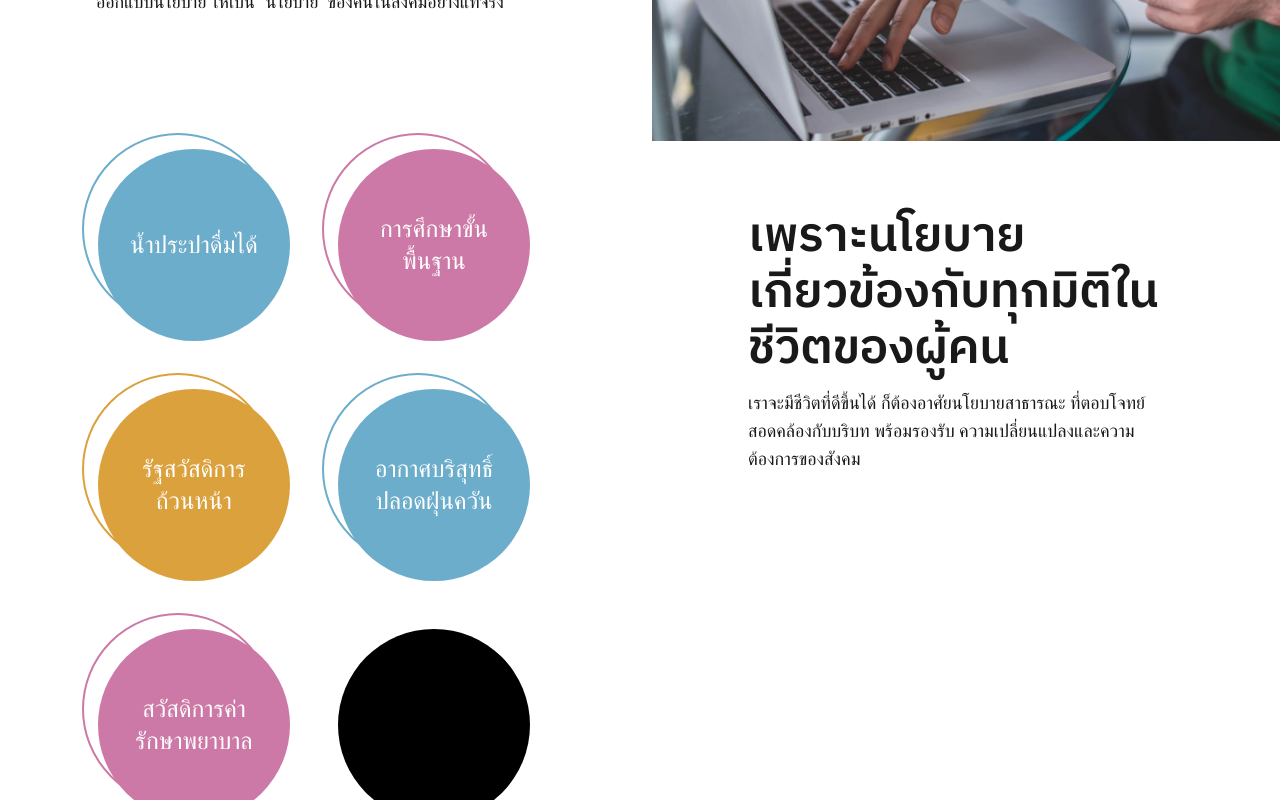
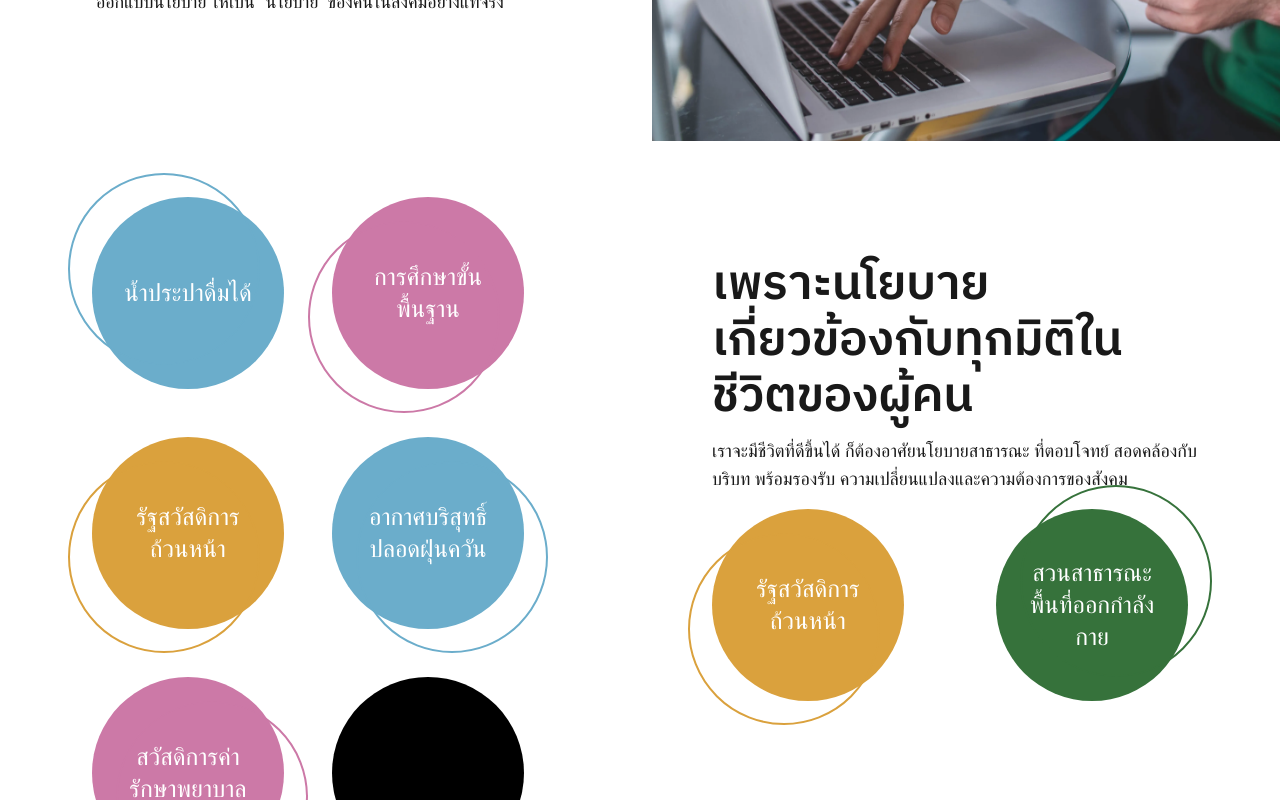
Before and after one commit to jukbot/policy-dialogue, a Next.js app: page / in a window 1280 px wide. Shown: the part 1100-1900 px from the top of the page. Built offline with nearby package versions, Linux system fonts and the light colour scheme; a web font is replaced by a local one; what tailwindcss-debug-screens would draw is missing.

Commit message:
fix: about page

```diff
--- a/components/Landing/PolicyCircle.tsx
+++ b/components/Landing/PolicyCircle.tsx
@@ -1,16 +1,17 @@
 interface Props {
   className?: string
+  position?: string
   bgColor?: string
   borderColor?: string
   text: string
 }
-const PolicyCircle = ({ className, bgColor, borderColor, text }: Props): JSX.Element => {
+const PolicyCircle = ({ className, position, bgColor, borderColor, text }: Props): JSX.Element => {
   return (
-    <div className={`relative w-48 h-48 flex justify-center items-center rounded-full ${bgColor}`} {...className}>
+    <div className={`relative w-48 h-48 flex justify-center items-center rounded-full group cursor-pointer ${bgColor}`} {...className}>
       <div
-        className={`h-48 w-48 absolute border-2 ${borderColor} rounded-full transition transform -translate-x-4 -translate-y-4 hover:translate-x-0 hover:translate-y-0`}
+        className={`h-48 w-48 absolute border-2 ${borderColor} rounded-full transition transform ${position} group-hover:translate-x-0 group-hover:translate-y-0`}
       />
-      <h3 className="w-2/3 text-xl text-center text-white sm:text-2xl font-body">{text}</h3>
+      <h3 className="relative w-2/3 text-lg text-center text-white sm:text-2xl font-body">{text}</h3>
     </div>
   )
 }
--- a/package.json
+++ b/package.json
@@ -34,7 +34,7 @@
     "@typescript-eslint/eslint-plugin": "^5.3.0",
     "@typescript-eslint/parser": "^5.3.0",
     "autoprefixer": "latest",
-    "eslint": "^8.2.0",
+    "eslint": "<8.0.0",
     "eslint-config-next": "12.0.3",
     "husky": "^7.0.4",
     "lint-staged": "^11.2.6",
--- a/pages/index.tsx
+++ b/pages/index.tsx
@@ -69,16 +69,16 @@ const Home: NextPage = () => {
               <Image src={DesignPolicy} priority height="640" width="1024" className="w-full" alt="about-policy-dialogue" />
             </div>
           </div>
-          <div className="grid grid-cols-1 gap-6 sm:grid-cols-2">
+          <div className="grid grid-cols-1 gap-12 py-12 sm:grid-cols-2">
             <div className="grid grid-cols-2 col-span-1 gap-12 mx-auto">
-              <PolicyCircle text="น้ำประปาดื่มได้" bgColor="bg-[#6badcb]" borderColor="border-[#6badcb]" />
-              <PolicyCircle text="การศึกษาขั้นพื้นฐาน" bgColor="bg-[#cc79a7]" borderColor="border-[#cc79a7]" />
-              <PolicyCircle text="รัฐสวัสดิการถ้วนหน้า" bgColor="bg-[#daa13d]" borderColor="border-[#daa13d]" />
-              <PolicyCircle text="อากาศบริสุทธิ์ปลอดฝุ่นควัน" bgColor="bg-[#6badcb]" borderColor="border-[#6badcb]" />
-              <PolicyCircle text="สวัสดิการค่ารักษาพยาบาล" bgColor="bg-[#cc79a7]" borderColor="border-[#cc79a7]" />
-              <PolicyCircle text="" bgColor="bg-black" borderColor="border-transparent" />
+              <PolicyCircle text="น้ำประปาดื่มได้" position="-translate-x-6 -translate-y-6" bgColor="bg-[#6badcb]" borderColor="border-[#6badcb]" />
+              <PolicyCircle text="การศึกษาขั้นพื้นฐาน" position="-translate-x-6 translate-y-6" bgColor="bg-[#cc79a7]" borderColor="border-[#cc79a7]" />
+              <PolicyCircle text="รัฐสวัสดิการถ้วนหน้า" position="-translate-x-6 translate-y-6" bgColor="bg-[#daa13d]" borderColor="border-[#daa13d]" />
+              <PolicyCircle text="อากาศบริสุทธิ์ปลอดฝุ่นควัน" position="translate-x-6 translate-y-6" bgColor="bg-[#6badcb]" borderColor="border-[#6badcb]" />
+              <PolicyCircle text="สวัสดิการค่ารักษาพยาบาล" position="translate-x-6 translate-y-6" bgColor="bg-[#cc79a7]" borderColor="border-[#cc79a7]" />
+              <PolicyCircle text="" position="" bgColor="bg-black" borderColor="border-transparent" />
             </div>
-            <div className="flex flex-col col-span-1 px-6 py-16 space-y-4 sm:px-24 text-body">
+            <div className="flex flex-col col-span-1 px-6 py-16 space-y-4 sm:px-12 text-body">
               <div className="space-y-2">
                 <h2 className="text-4xl font-semibold sm:text-5xl">เพราะนโยบาย</h2>
                 <h2 className="text-4xl font-semibold sm:text-5xl">เกี่ยวข้องกับทุกมิติใน</h2>
@@ -87,10 +87,16 @@ const Home: NextPage = () => {
               <p className="sm:text-lg font-body">
                 เราจะมีชีวิตที่ดีขึ้นได้ ก็ต้องอาศัยนโยบายสาธารณะ ที่ตอบโจทย์ สอดคล้องกับบริบท พร้อมรองรับ ความเปลี่ยนแปลงและความต้องการของสังคม
               </p>
+              <div className="bottom-0 hidden grid-cols-2 gap-12 col-span-full sm:grid">
+                <PolicyCircle text="รัฐสวัสดิการถ้วนหน้า" position="-translate-x-6 translate-y-6" bgColor="bg-[#daa13d]" borderColor="border-[#daa13d]" />
+                <PolicyCircle
+                  text="สวนสาธารณะพื้นที่ออกกำลังกาย"
+                  position="translate-x-6 -translate-y-6"
+                  bgColor="bg-[#36723b]"
+                  borderColor="border-[#36723b]"
+                />
+              </div>
             </div>
-          </div>
-          <div className="hidden grid-cols-4 gap-6 mt-6 sm:grid bg-purple-50">
-            <div className="w-full h-64 text-center">footer circle element</div>
           </div>
         </section>
 
@@ -128,8 +134,8 @@ const Home: NextPage = () => {
         </section>
         <section className="relative h-full overflow-hidden bg-secondary">
           <div className="absolute top-0 right-0 translate-y-[50%] w-[344px] h-1/2 bg-[#232151] mix-blend-screen bg-opacity-75 from-[#191919] to-[#232151] rounded-tl-full rounded-bl-full bg-gradient-to-b"></div>
-          <div className="absolute top-0 right-0 w-full h-full bg-fixed bg-center bg-no-repeat filter blur-md bg-width-90 bg-width-90-blur-pattern"></div>
-          <div className="absolute top-0 w-full h-full bg-fixed bg-no-repeat bg-top-16 bg-width-90-pattern bg-width-90"></div>
+          <div className="absolute top-0 right-0 w-full h-full bg-fixed bg-center bg-no-repeat filter blur-md bg-width-90 bg-step-blur-pattern"></div>
+          <div className="absolute top-0 w-full h-full bg-fixed bg-no-repeat bg-top-16 bg-step-pattern bg-width-90"></div>
           <div className="absolute w-full bg-no-repeat h-[40rem] -top-16 -bg-top-6 bg-contain bg-process-step">
             <div className="flex justify-center">
               <div className="flex flex-col items-center justify-center pt-10 space-y-6 font-bold text-center bg-white rounded-full w-80 h-80 text-body">
```
Also changed, not shown: components/Layout/About.tsx (deleted), 2 other files (tests, documents, lock files or other folders).
